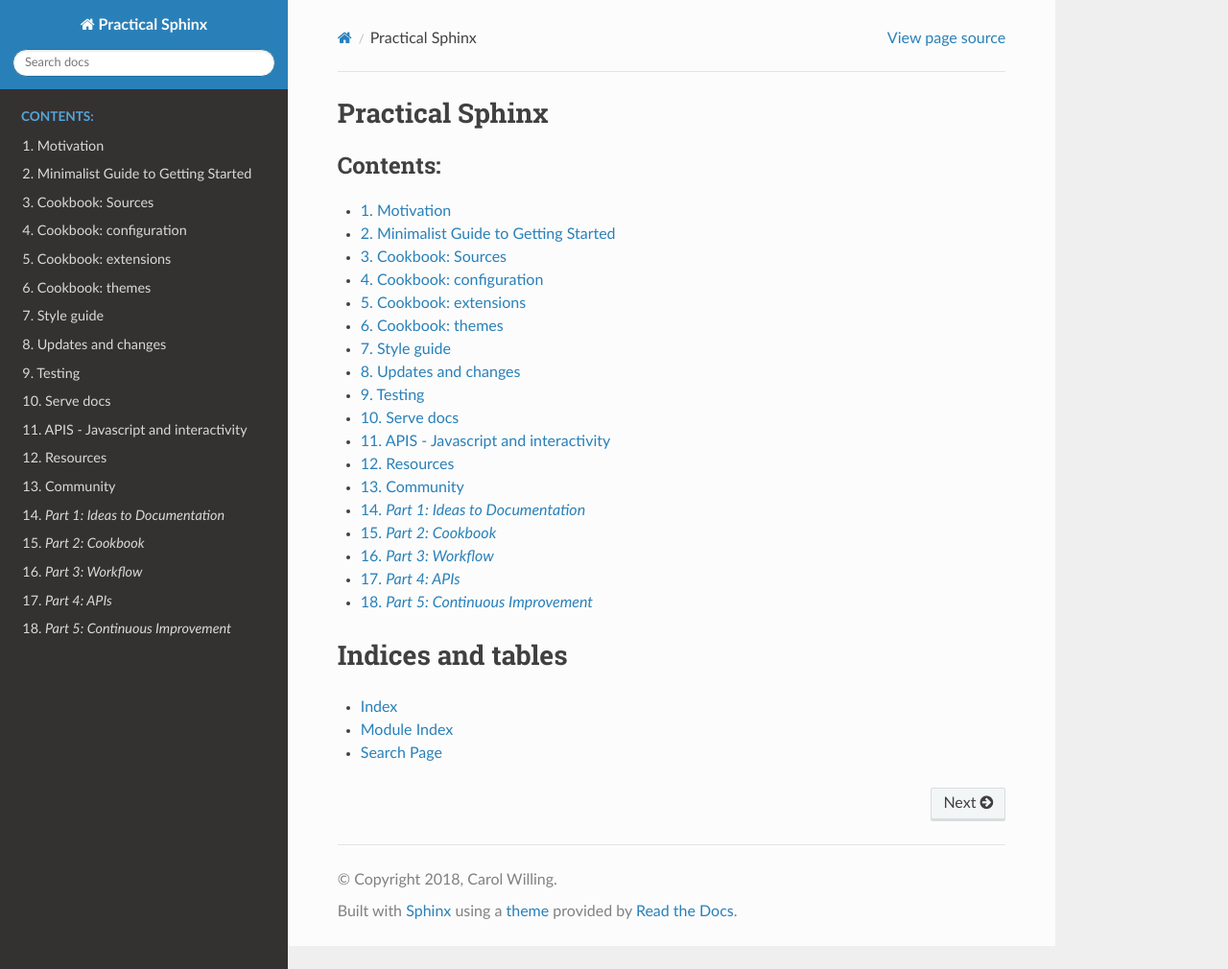
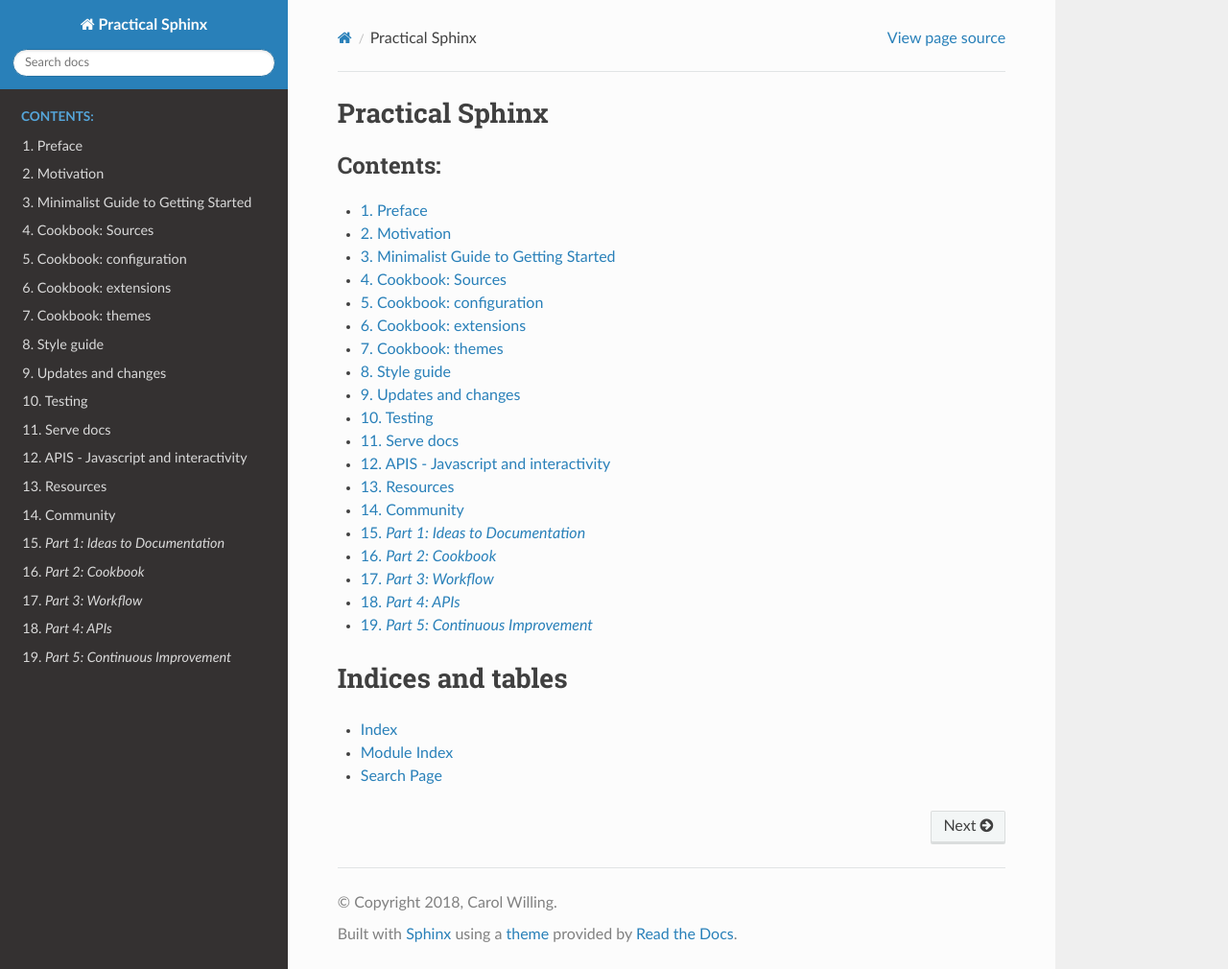
Before and after one commit to maxiaoan/practical-sphinx, a Sphinx documentation site: the page built from source/index.rst, in a window 1280 px wide and 1010 px high. Shown: the whole window at 96% size. Built offline with Sphinx 7.4.7 and the Read the Docs theme 2.0.0, drawn with Linux system fonts in a browser that asks for light colours.

```diff
--- a/source/index.rst
+++ b/source/index.rst
@@ -11,7 +11,7 @@ Practical Sphinx
    :caption: Contents:
    :numbered:
 
-
+   preface
    ch1-motivation
    ch2-minimalist-start
    ch3-sources
```
Also changed, not shown: source/preface.rst (added, +16 -0 lines), 1 other file.
